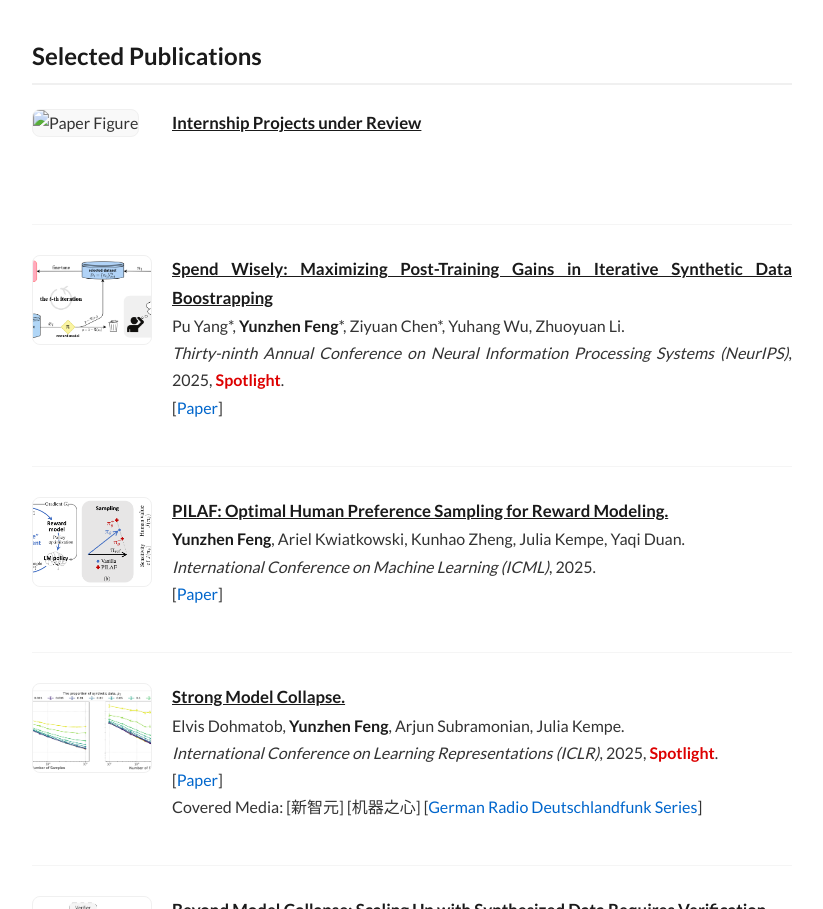
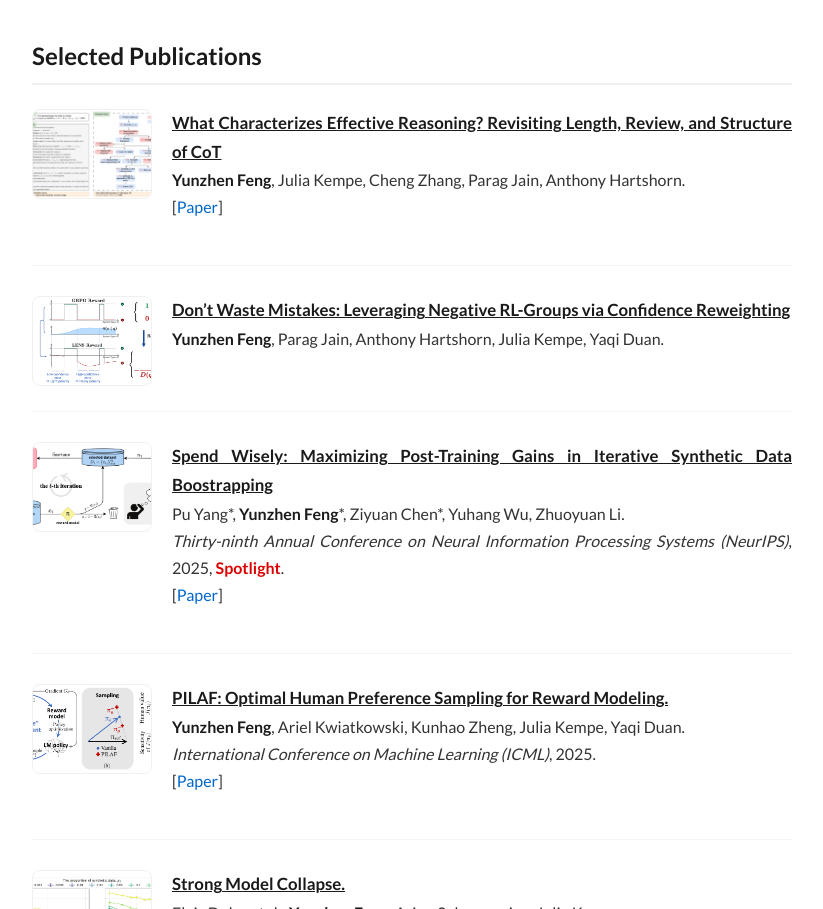
Before and after one commit to fengyzpku/fengyzpku.github.io, a plain HTML site: page index.html in a window 1280 px wide. Shown: the part 899-1808 px from the top of the page, without its empty margins (228-1051 px from the left). Drawn offline with Linux system fonts and the light colour scheme; some icons are missing.

Commit message:
add pubs

```diff
--- a/index.html
+++ b/index.html
@@ -88,14 +88,28 @@
 
                     <div class="publication-item">
                         <div class="pub-figure">
-                            <img src="" alt="Paper Figure" class="pub-image">
+                            <img src="figures/papers/effective_cot.png" alt="Paper 1 Figure" class="pub-image">
                         </div>
                         <div class="pub-content">
                             <p>
-                                <span><strong><u>Internship Projects under Review</u></strong></span><br/>
-                                <!-- <span>Pu Yang*, <strong>Yunzhen Feng</strong>*, Ziyuan Chen*, Yuhang Wu, Zhuoyuan Li.</span><br/>
-                                <span><i>Thirty-ninth Annual Conference on Neural Information Processing Systems (NeurIPS)</i>, 2025, <span style="color:#d00; font-weight:600;">Spotlight</span>.</span><br/>
-                                <span>[<a href="https://arxiv.org/abs/2501.18962">Paper</a>]</span><br/> -->
+                                <span><strong><u>What Characterizes Effective Reasoning? Revisiting Length, Review, and Structure of CoT</u></strong></span><br/>
+                                <span><strong>Yunzhen Feng</strong>, Julia Kempe, Cheng Zhang, Parag Jain, Anthony Hartshorn.</span><br/>
+                                <!-- <span><i>Thirty-ninth Annual Conference on Neural Information Processing Systems (NeurIPS)</i>, 2025, <span style="color:#d00; font-weight:600;">Spotlight</span>.</span><br/> -->
+                                <span>[<a href="https://arxiv.org/abs/2509.19284">Paper</a>]</span><br/>
+                            </p>
+                        </div>
+                    </div>
+
+                    <div class="publication-item">
+                        <div class="pub-figure">
+                            <img src="figures/papers/negative_group.png" alt="Paper 2 Figure" class="pub-image">
+                        </div>
+                        <div class="pub-content">
+                            <p>
+                                <span><strong><u>Don’t Waste Mistakes: Leveraging Negative RL-Groups via Confidence Reweighting</u></strong></span><br/>
+                                <span><strong>Yunzhen Feng</strong>, Parag Jain, Anthony Hartshorn, Julia Kempe, Yaqi Duan.</span><br/>
+                                <!-- <span><i>Thirty-ninth Annual Conference on Neural Information Processing Systems (NeurIPS)</i>, 2025, <span style="color:#d00; font-weight:600;">Spotlight</span>.</span><br/> -->
+                                <!-- <span>[<a href="https://arxiv.org/abs/2501.18962">Paper</a>]</span><br/> -->
                             </p>
                         </div>
                     </div>
```
Also changed, not shown: figures/papers/effective_cot.png (added), figures/papers/negative_group.png (added), 2 other files.
